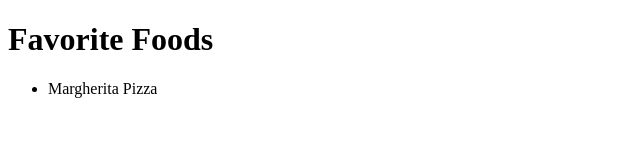
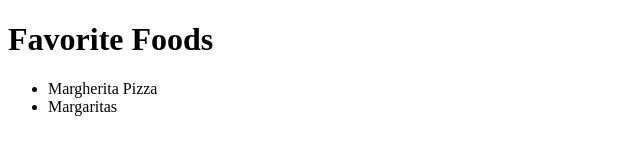
Before and after one commit to dkatina/fav-foods, a plain HTML site: page index.html in a window 1280 px wide. Shown: the full height of the page, 0-640 px from the left. Drawn offline with Linux system fonts and the light colour scheme.

Commit message:
added margaritas

```diff
--- a/index.html
+++ b/index.html
@@ -9,6 +9,7 @@
     <h1>Favorite Foods</h1>
     <ul>
         <li>Margherita Pizza</li>
+        <li>Margaritas</li>
     </ul>
 </body>
 </html>
```
